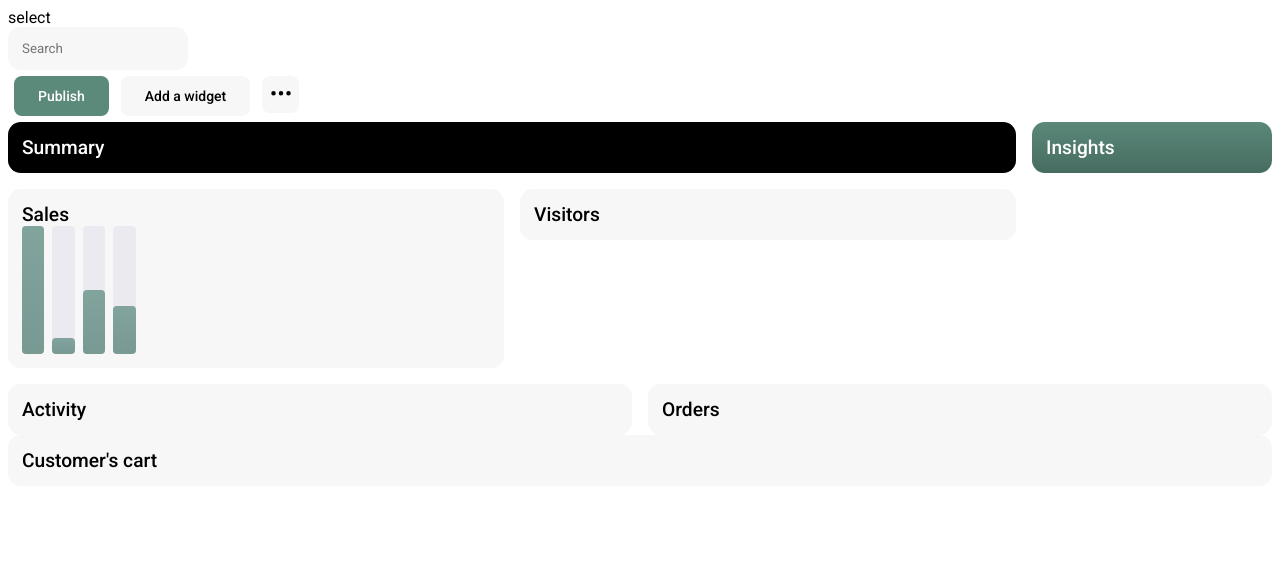
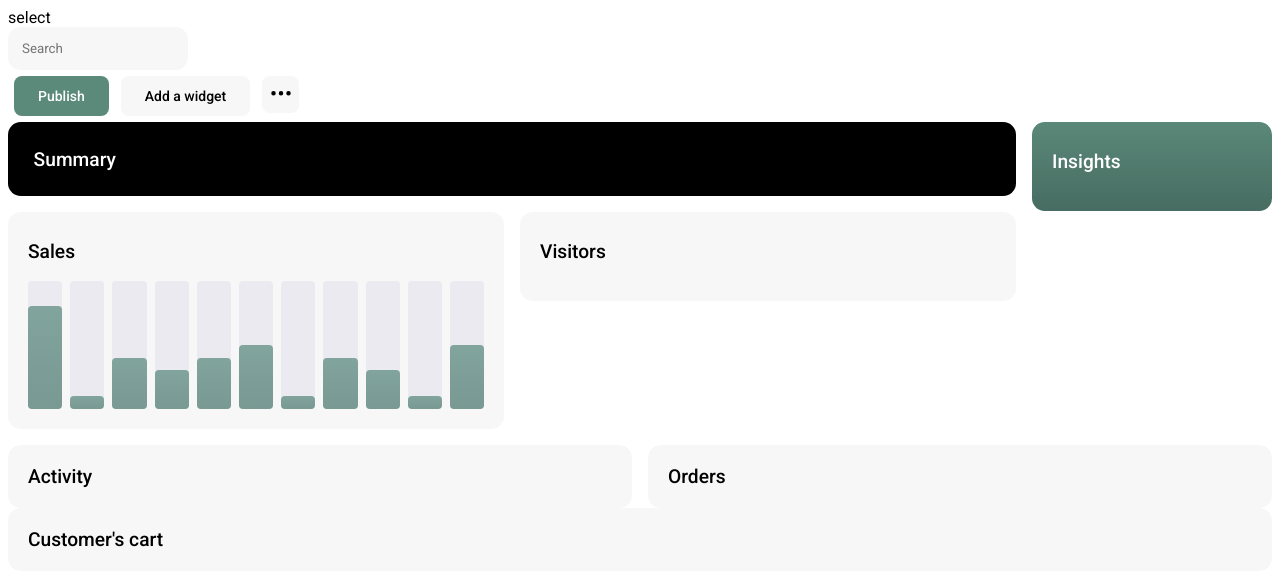
Before and after one commit to rilexus/demo-dashboard, a Next.js app: page / in a window 1280 px wide. Shown: the top 586 px of the page. Built offline with nearby package versions, Linux system fonts and the light colour scheme.

Commit message:
feat: added tooltip

```diff
--- a/pages/index.js
+++ b/pages/index.js
@@ -1,15 +1,28 @@
 import styled, { css } from "styled-components";
 import { BarChart, BG, InputLarge, Title } from "../ui";
-import { p35, roundedXl } from "../ui/css";
+import { p35, p5, roundedLg, roundedXl } from "../ui/css";
 import { Button, ConfirmButton, MenuButton } from "../ui/buttons";
 import Flex from "../ui/Flex/Flex";
 import Grid from "../ui/Grid/Grid";
 import { colors } from "../ui/theme/theme";
+import { useCallback, useMemo } from "react";
 
 const Tile = styled(BG)`
   ${roundedXl};
-  ${p35};
+  ${p5};
 `;
+
+Tile.Head = ({ children }) => {
+  return (
+    <div
+      style={{
+        padding: ".5rem 0 1.1rem 0",
+      }}
+    >
+      {children}
+    </div>
+  );
+};
 
 const Select = () => {
   return <div>select</div>;
@@ -27,31 +40,88 @@ const Header = () => {
 const Visitors = () => {
   return (
     <Tile>
-      <Title>Visitors</Title>
+      <Tile.Head>
+        <Title>Visitors</Title>
+      </Tile.Head>
     </Tile>
   );
 };
 
+const StyledTooltip = styled.div`
+  ${p35};
+  ${roundedLg};
+  background-color: white;
+
+  box-shadow: 0px 2px 15px 5px rgba(0, 0, 0, 0.1);
+`;
+const DateText = styled.div`
+  color: ${colors("gray.3")};
+  font-size: 0.8rem;
+  font-weight: 400;
+  margin-bottom: 0.2rem;
+`;
+
+const Tooltip = ({ value }) => {
+  return (
+    <StyledTooltip>
+      <DateText>12:30 AM - 01:00 PM</DateText>
+      <div>
+        <span
+          style={{
+            fontWeight: 500,
+            fontSize: "1.5rem",
+            marginRight: ".2rem",
+          }}
+        >
+          {value}
+        </span>
+        <span
+          style={{
+            fontWeight: 500,
+            fontSize: ".8rem",
+          }}
+        >
+          Items
+        </span>
+      </div>
+    </StyledTooltip>
+  );
+};
+
 const Sales = () => {
+  const tooltip = useCallback(({ key, value }) => {
+    return <Tooltip value={value} />;
+  }, []);
+
   return (
     <Tile>
-      <Title>Sales</Title>
+      <Tile.Head>
+        <Title>Sales</Title>
+      </Tile.Head>
       <div>
         <BarChart
+          renderTooltip={tooltip}
           onMouseLeave={(e) => {
-            console.log(e);
+            // console.log(e);
           }}
           onMouseEnter={(e) => {
             // console.log(e);
           }}
           height={({ key, value }) => {
-            return value / 80;
+            return value / 100;
           }}
           data={{
             1: 80,
             2: 10,
             3: 40,
             4: 30,
+            5: 40,
+            6: 50,
+            7: 10,
+            8: 40,
+            9: 30,
+            10: 10,
+            11: 50,
           }}
         />
       </div>
@@ -62,6 +132,7 @@ const Sales = () => {
 const BlackTile = styled(Tile)`
   background-color: ${colors("black.1")};
   color: white;
+  padding: 1.6rem;
 `;
 
 const greenGradient = css`
@@ -86,7 +157,9 @@ const InsightsTile = styled(Tile)`
 const Insights = () => {
   return (
     <InsightsTile>
-      <Title>Insights</Title>
+      <Tile.Head>
+        <Title>Insights</Title>
+      </Tile.Head>
     </InsightsTile>
   );
 };
--- a/ui/BarChart/BarChart.js
+++ b/ui/BarChart/BarChart.js
@@ -1,11 +1,13 @@
 import styled from "styled-components";
 import { colors, gradients } from "../theme/theme";
 import Flex from "../Flex/Flex";
-import { useMemo } from "react";
+import { useEffect, useMemo, useRef, useState } from "react";
 import { rounded } from "../css";
+import { useStyle } from "../hooks";
+import Tooltip from "../Tooltip/Tooltip";
 
 const BarWrapper = styled.div`
-  width: 1.4rem;
+  width: 100%;
   min-height: 8rem;
   height: 100%;
   ${rounded};
@@ -26,10 +28,11 @@ const BarInner = styled.div`
   }
 `;
 
-const Bar = ({ flexGrow, onMouseEnter, onMouseLeave }) => {
+const Bar = ({ id, flexGrow, onMouseEnter, onMouseLeave }) => {
   return (
     <BarWrapper>
       <BarInner
+        id={id}
         onMouseLeave={onMouseLeave}
         onMouseEnter={onMouseEnter}
         style={{
@@ -40,31 +43,41 @@ const Bar = ({ flexGrow, onMouseEnter, onMouseLeave }) => {
   );
 };
 
-const Tooltip = styled.div`
-  position: absolute;
-  top: 30%;
-  background-color: white;
+const FlexWidth = styled.div`
+  margin-right: 0.5rem;
+  flex: 1;
+  &:last-child {
+    margin-right: 0;
+  }
 `;
 
-const BarChart = ({ data, onMouseEnter, onMouseLeave, height }) => {
+const BarChart = ({
+  data,
+  onMouseEnter,
+  onMouseLeave,
+  height,
+  renderTooltip,
+}) => {
   return (
     <div
       style={{
         position: "relative",
       }}
     >
-      <div></div>
-      <Flex>
+      <Flex justify={"space-around"}>
         {Object.entries(data).map(([key, value]) => {
           return (
+            <FlexWidth key={key}>
+              <Tooltip htmlFor={key}>{renderTooltip({ key, value })}</Tooltip>
               <Bar
-              key={key}
+                id={key}
                 onMouseLeave={() => {
                   onMouseLeave?.({ key, value });
                 }}
                 flexGrow={height?.({ key, value })}
                 onMouseEnter={(e) => onMouseEnter?.({ key, value })}
               />
+            </FlexWidth>
           );
         })}
       </Flex>
--- /dev/null
+++ b/ui/Tooltip/Tooltip.js
@@ -0,0 +1,72 @@
+import styled from "styled-components";
+import { useEffect, useRef, useState } from "react";
+import { useStyle } from "../hooks";
+import { p35, roundedLg } from "../css";
+
+const Fixed = styled.div`
+  position: fixed;
+`;
+
+const Tooltip = ({ htmlFor, children }) => {
+  const [isVisible, setIsVisible] = useState(false);
+  const [{ x, y }, setPosition] = useState({ x: 0, y: 0 });
+
+  const ref = useRef();
+
+  const timeoutRef = useRef(null);
+
+  useEffect(() => {
+    const element = document.getElementById(htmlFor);
+
+    const handleEnter = () => {
+      clearTimeout(timeoutRef.current);
+      timeoutRef.current = setTimeout(() => {
+        setIsVisible(true);
+      }, 70);
+    };
+
+    const handleMove = (e) => {
+      const { clientX, clientY } = e;
+      setPosition({ x: clientX, y: clientY });
+    };
+
+    const handleLeave = () => {
+      setIsVisible(false);
+      clearTimeout(timeoutRef.current);
+    };
+
+    if (element) {
+      element.addEventListener("mouseenter", handleEnter);
+      element.addEventListener("mousemove", handleMove);
+      element.addEventListener("mouseleave", handleLeave);
+    }
+    return () => {
+      if (element) {
+        element.removeEventListener("mouseenter", handleEnter);
+        element.removeEventListener("mousemove", handleMove);
+        element.removeEventListener("mouseleave", handleLeave);
+      }
+    };
+  }, []);
+
+  const childrenBoundingClientRect = ref.current?.getBoundingClientRect() || {};
+  const { width = 10, height = 10 } = childrenBoundingClientRect;
+
+  const style = useStyle(
+    {
+      visibility: isVisible ? "inherit" : "hidden",
+      pointerEvents: "none",
+      left: `${x - width / 2}px`,
+      top: `${y - height - 20}px`,
+    },
+    [width, height, x, y, isVisible]
+  );
+
+  return (
+    <Fixed style={style}>
+      <div ref={ref}>{children}</div>
+    </Fixed>
+  );
+};
+
+export default Tooltip;
--- a/ui/css/padding.js
+++ b/ui/css/padding.js
@@ -20,10 +20,13 @@ const px4 = css`
   padding-left: 1rem; /* 16px */
   padding-right: 1rem; /* 16px */
 `;
+const p5 = css`
+  padding: 1.25rem; /* 20px */
+`;
 
 const px6 = css`
   padding-left: 1.5rem; /* 24px */
   padding-right: 1.5rem; /* 24px */
 `;
 
-export { p3, p35, p4, px4, px6, p25 };
+export { p3, p35, p4, px4, px6, p25, p5 };
--- a/ui/index.js
+++ b/ui/index.js
@@ -1,3 +1,4 @@
+export { default as Tooltip } from "./Tooltip/Tooltip";
 export { default as BarChart } from "./BarChart/BarChart";
 export { default as InputLarge } from "./inputs/InputLarge/InputLarge";
 export { Title } from "./typography/typography";
--- a/ui/theme/colors.js
+++ b/ui/theme/colors.js
@@ -2,6 +2,7 @@ const colors = {
   gray: {
     1: "rgb(247, 247, 247)",
     2: "rgb(234, 234, 240)",
+    3: "rgb(130, 130, 155)",
   },
   green: {
     1: "rgb(91,137,122)",
```
Lines whose indentation alone changed are shown as unchanged.
